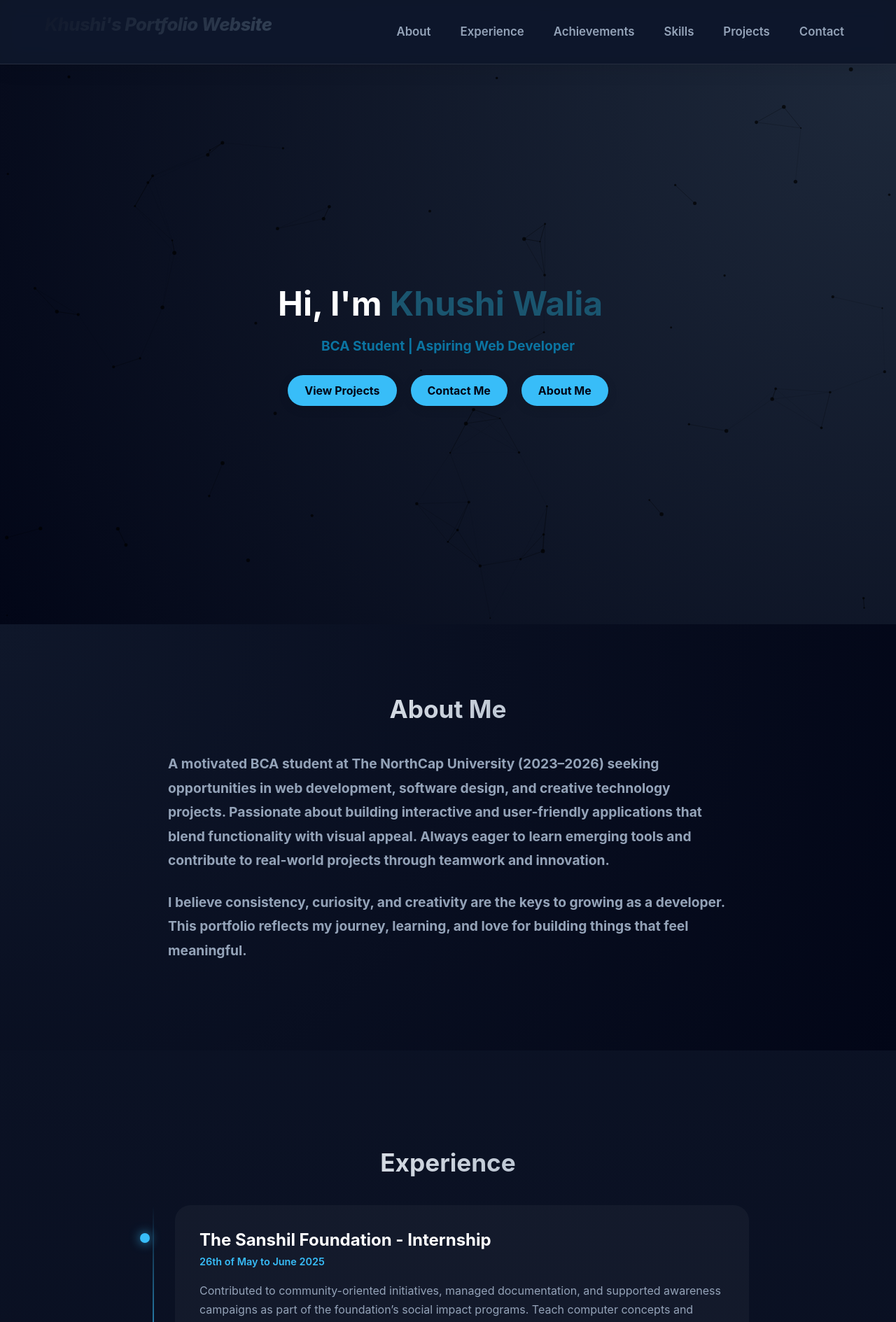
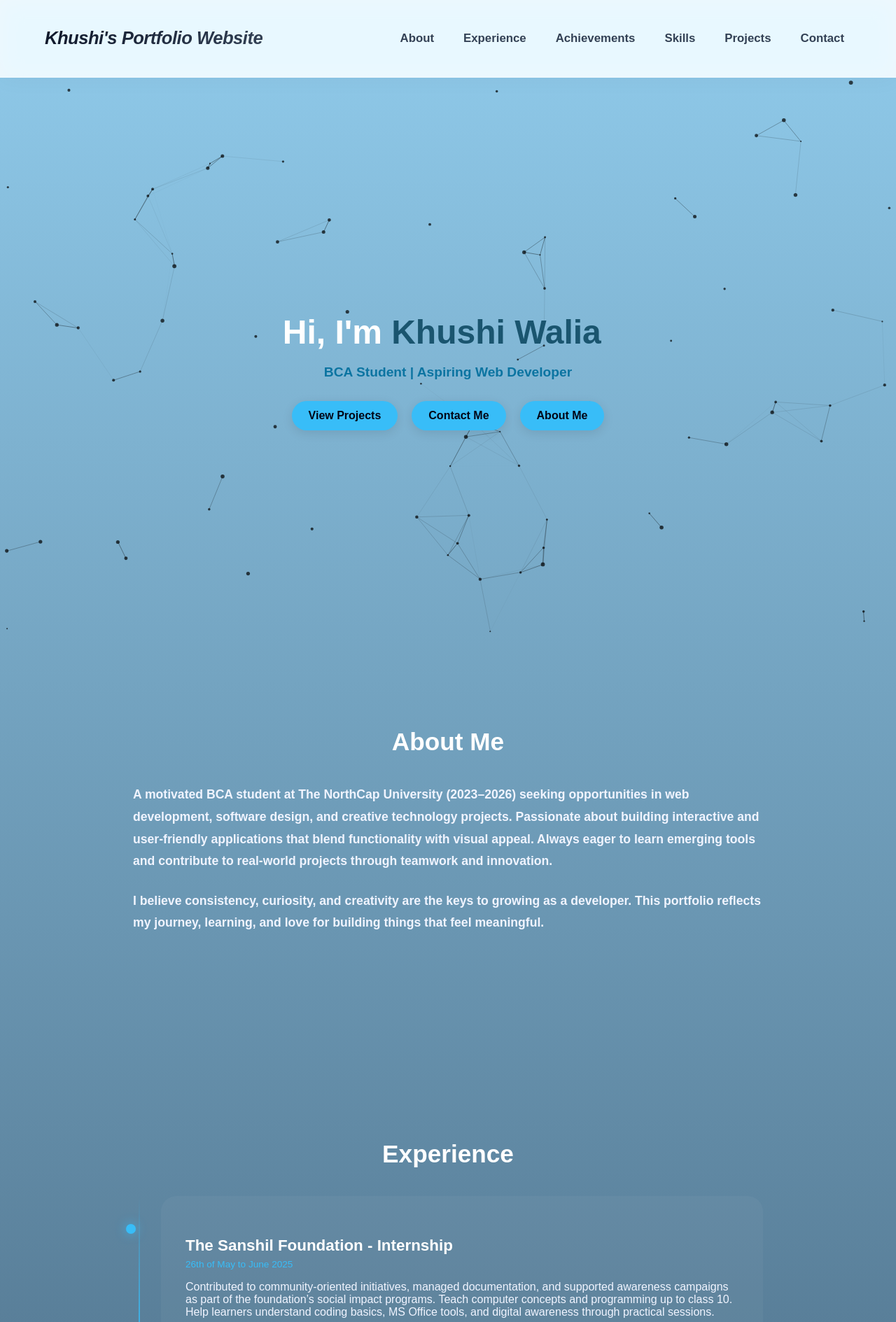
Before and after one commit to KhushiWalia09/portfolio, a React (Vite) app: page / in a window 1280 px wide. Shown: the top 1889 px of the page at 70% size. Built offline with nearby package versions, Linux system fonts and the light colour scheme.

Commit message:
commited changes

```diff
--- a/src/components/About.css
+++ b/src/components/About.css
@@ -1,19 +1,28 @@
 .about-section {
+  background-color: linear-gradient(180deg,
+      #90cbeb 0%,
+      #020617 100%);
   padding: 100px 20px;
-  background: radial-gradient(circle at top left, #0f172a 0%, #020617 100%);
 }
 
 .about-container {
-  max-width: 800px;
+  max-width: 900px;
   margin: auto;
-  color: var(--text-primary);
+  color: white;
 }
 
 .about-text {
-  font-size: 1.2rem;
+  font-size: 1.1rem;
   line-height: 1.8;
-  color: var(--text-secondary);
+  color: #f0f4ff;
   margin-bottom: 25px;
+  -webkit-font-smoothing: antialiased;
+}
+
+@media (max-width: 768px) {
+  .about-section {
+    background: radial-gradient(circle at top left, #0f172a 0%, #020617 100%) !important;
+  }
 }
 
 @media (max-width: 768px) {
--- a/src/components/Achievements.css
+++ b/src/components/Achievements.css
@@ -54,14 +54,31 @@
 }
 
 .achievement-card h3 {
-  margin-bottom: 15px;
+  margin-bottom: 10px;
   color: var(--accent);
-  font-size: 1.4rem;
+  font-size: 1.2rem;
 }
 
 .achievement-card p {
-  line-height: 1.7;
-  color: var(--text-secondary);
+  line-height: 1.6;
+  opacity: 0.9;
+}
+
+@media (max-width: 768px) {
+  .achievement-card {
+    background: rgba(15, 23, 42, 0.95) !important;
+    border: 1px solid rgba(255, 255, 255, 0.1) !important;
+  }
+
+  .achievement-card h3 {
+    color: #38bdf8 !important;
+    /* Force visibility for iPhone */
+  }
+
+  .achievement-card p {
+    color: #ffffff !important;
+    opacity: 1 !important;
+  }
 }
 
 .achievement-card {
--- a/src/components/Contact.css
+++ b/src/components/Contact.css
@@ -1,5 +1,7 @@
 .contact-section {
-  background: radial-gradient(circle at bottom, #0f172a 0%, #020617 100%);
+  background-color: linear-gradient(180deg,
+      #90cbeb 0%,
+      #020617 100%);
   padding: 100px 20px;
 }
 
@@ -7,14 +9,20 @@
   max-width: 800px;
   margin: auto;
   text-align: center;
-  color: var(--text-primary);
+  color: white;
 }
 
 .contact-text {
-  font-size: 1.2rem;
-  color: var(--text-secondary);
+  font-size: 1.1rem;
+  color: #f0f4ff;
   margin-bottom: 40px;
-  line-height: 1.7;
+  -webkit-font-smoothing: antialiased;
+}
+
+@media (max-width: 768px) {
+  .contact-section {
+    background: radial-gradient(circle at bottom, #0f172a 0%, #020617 100%) !important;
+  }
 }
 
 .contact-info p {
--- a/src/components/Experience.css
+++ b/src/components/Experience.css
@@ -59,24 +59,44 @@ a:hover {
 }
 
 .experience-card h3 {
-  font-size: 1.5rem;
-  margin-bottom: 8px;
-  color: var(--text-primary);
+  font-size: 1.4rem;
+  margin-bottom: 6px;
+  color: #ffffff;
   font-weight: 700;
+  -webkit-font-smoothing: antialiased;
 }
 
 .experience-duration {
   display: block;
-  font-size: 0.9rem;
-  color: var(--accent);
-  margin-bottom: 20px;
-  font-weight: 600;
+  font-size: 0.85rem;
+  color: #38bdf8;
+  margin-bottom: 15px;
 }
 
 .experience-card p,
 .experience-card li {
-  color: var(--text-secondary);
-  line-height: 1.7;
+  color: #f0f4ff;
+  -webkit-font-smoothing: antialiased;
+}
+
+@media (max-width: 768px) {
+  .experience-card {
+    background: rgba(15, 23, 42, 0.95) !important;
+  }
+
+  .experience-card h3 {
+    color: #ffffff !important;
+  }
+
+  .experience-card p,
+  .experience-card li {
+    color: #ffffff !important;
+    opacity: 1 !important;
+  }
+
+  .experience-duration {
+    color: #38bdf8 !important;
+  }
 }
 
 .experience-card ul {
--- a/src/components/Header.css
+++ b/src/components/Header.css
@@ -16,7 +16,7 @@
   justify-content: space-between;
   align-items: center;
   padding: 1.2rem 5%;
-  background: var(--glass-bg);
+  background: rgba(255, 255, 255, 0.85);
   /* Glassmorphism background */
   position: sticky;
   top: 0;
@@ -24,8 +24,8 @@
   backdrop-filter: blur(15px) saturate(180%);
   -webkit-backdrop-filter: blur(15px) saturate(180%);
   transition: all 0.4s cubic-bezier(0.4, 0, 0.2, 1);
-  box-shadow: 0 4px 30px rgba(0, 0, 0, 0.1);
-  border-bottom: 1px solid var(--card-border);
+  box-shadow: 0 4px 30px rgba(0, 0, 0, 0.03);
+  border-bottom: 1px solid rgba(255, 255, 255, 0.3);
   /* Safari/iOS specific fixes */
   -webkit-transform: translateZ(0);
   transform: translateZ(0);
@@ -60,18 +60,18 @@ nav a.active::after {
 
 nav a {
   position: relative;
-  color: var(--text-secondary);
+  color: #334155;
   margin-left: 2rem;
   text-decoration: none;
   font-weight: 600;
   font-size: 1.05rem;
-  transition: all 0.3s ease;
+  transition: color 0.3s ease;
   /* Safari/iOS specific fixes */
   text-rendering: optimizeLegibility;
 }
 
 nav a:hover {
-  color: var(--text-primary);
+  color: #0f172a;
 }
 
 /* 🔥 Animated underline */
--- a/src/components/Hero.css
+++ b/src/components/Hero.css
@@ -6,13 +6,20 @@
   display: flex;
   align-items: center;
   justify-content: center;
-  background: radial-gradient(circle at top right, #1e293b 0%, #020617 100%);
-  color: var(--text-primary);
+  background: linear-gradient(120deg, #788dbe, #020617);
+  color: white;
   text-align: center;
   overflow: hidden;
   min-height: 100vh;
   min-height: 100dvh;
   /* Dynamic viewport height */
+  background: var(--bg-gradient);
+}
+
+@media (max-width: 768px) {
+  .hero {
+    background: radial-gradient(circle at top right, #1e293b 0%, #020617 100%) !important;
+  }
 }
 
 .particle-canvas {
--- a/src/components/Skills.css
+++ b/src/components/Skills.css
@@ -1,15 +1,24 @@
 .skills {
   padding: 80px 60px;
-  background: radial-gradient(circle at center, #0f172a 0%, #020617 100%);
-  color: var(--text-primary);
+  background-color: linear-gradient(180deg,
+      #90cbeb 0%,
+      #020617 100%);
+  color: white;
   text-align: center;
 }
 
 .section-title {
   font-size: 2.2rem;
   margin-bottom: 40px;
-  color: var(--text-primary);
+  color: #ffffff;
   font-weight: 700;
+  -webkit-font-smoothing: antialiased;
+}
+
+@media (max-width: 768px) {
+  .skills {
+    background: radial-gradient(circle at center, #0f172a 0%, #020617 100%) !important;
+  }
 }
 
 .skills-grid {
--- a/src/index.css
+++ b/src/index.css
@@ -1,16 +1,3 @@
-:root {
-  --bg-dark: #020617;
-  --bg-light: #0f172a;
-  --accent: #38bdf8;
-  --accent-hover: #0ea5e9;
-  --text-primary: #ffffff;
-  --text-secondary: #94a3b8;
-  --text-dim: #64748b;
-  --card-bg: rgba(255, 255, 255, 0.04);
-  --card-border: rgba(255, 255, 255, 0.1);
-  --glass-bg: rgba(15, 23, 42, 0.85);
-}
-
 html {
   scroll-behavior: smooth;
   overflow-x: hidden;
@@ -23,32 +10,27 @@ html {
   -webkit-font-smoothing: antialiased;
   -moz-osx-font-smoothing: grayscale;
   -webkit-tap-highlight-color: transparent;
-  box-sizing: border-box;
 }
 
-/* iOS Safari text visibility fixes */
+/* Desktop headings - original white */
 h1,
 h2,
 h3,
 h4,
 h5,
 h6 {
-  color: var(--text-primary);
+  color: #ffffff !important;
+  -webkit-text-fill-color: #ffffff;
   font-weight: 700;
   -webkit-font-smoothing: antialiased;
   -moz-osx-font-smoothing: grayscale;
   text-rendering: optimizeLegibility;
-  margin-top: 0;
 }
 
 section h2 {
-  font-size: 2.5rem;
+  font-size: 2.2rem;
   margin-bottom: 40px;
   text-align: center;
-  background: linear-gradient(135deg, #ffffff 0%, #94a3b8 100%);
-  -webkit-background-clip: text;
-  -webkit-text-fill-color: transparent;
-  background-clip: text;
 }
 
 html,
@@ -71,12 +53,49 @@ section:not(#hero) {
 
 body {
   margin: 0;
-  font-family: 'Inter', -apple-system, BlinkMacSystemFont, 'Segoe UI', Roboto, sans-serif;
-  background: radial-gradient(circle at top, #0f172a 0%, #020617 100%);
-  color: var(--text-primary);
+  font-family: Arial, sans-serif;
+  background: linear-gradient(180deg,
+      #90cbeb 0%,
+      #020617 100%);
+  color: white;
   /* Smooth transitions */
   transition: background-color 0.3s ease;
-  min-height: 100vh;
+}
+
+/* ============================================
+   MOBILE-ONLY VISIBILITY FIXES (iPhone/iOS)
+   ============================================ */
+@media (max-width: 768px) {
+  body {
+    /* Darken background specifically for mobile to prevent color wash-out */
+    background: radial-gradient(circle at top, #0f172a 0%, #020617 100%) !important;
+  }
+
+  h1,
+  h2,
+  h3,
+  h4,
+  h5,
+  h6 {
+    /* Ensure headings pop on the darkened background */
+    color: #ffffff !important;
+    -webkit-text-fill-color: #ffffff !important;
+  }
+
+  html {
+    font-size: 14px;
+    /* Slightly smaller base font on mobile */
+  }
+
+  main {
+    padding: 20px;
+    /* Reduced padding on mobile */
+  }
+
+  section:not(#hero) {
+    scroll-margin-top: 70px;
+    /* Adjust for smaller header */
+  }
 }
 
 header {
```
